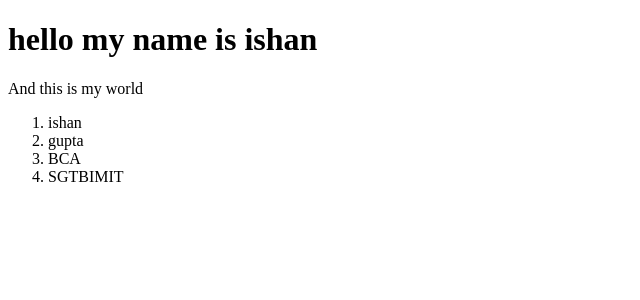
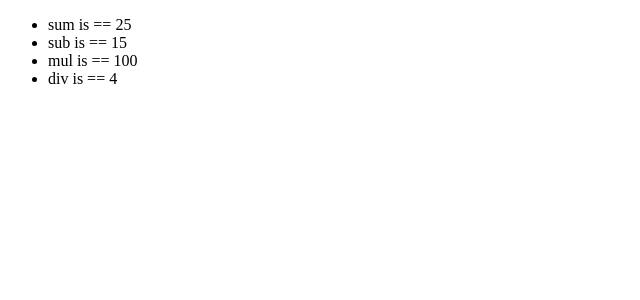
Before and after one commit to Bloodwarlord/first-web, a React (Create React App) app: page / in a window 1280 px wide. Shown: the top 300 px of the page, without its empty margins (0-640 px from the left). Built offline with nearby package versions, Linux system fonts and the light colour scheme.

Commit message:
simple calculator

```diff
--- a/src/App.js
+++ b/src/App.js
@@ -1,25 +1,17 @@
-import logo from './logo.svg';
-import './App.css';
+import React from 'react';
+import add,{sub,mul,div} from './Cal';
 
-function App() {
-  return (
-    <div className="App">
-      <header className="App-header">
-        <img src={logo} className="App-logo" alt="logo" />
-        <p>
-          Edit <code>src/App.js</code> and save to reload.
-        </p>
-        <a
-          className="App-link"
-          href="https://reactjs.org"
-          target="_blank"
-          rel="noopener noreferrer"
-        >
-          Learn React
-        </a>
-      </header>
-    </div>
-  );
+function App()
+{
+    return(
+        <>
+    <ul>
+    <li>sum is == {add(20,5)}</li>
+    <li>sub is == {sub(20,5)}</li>
+    <li>mul is == {mul(20,5)}</li>
+    <li>div is == {div(20,5)}</li>
+    </ul>
+    </>
+    )
 }
-
-export default App;
+export{App};
--- /dev/null
+++ b/src/Cal.jsx
@@ -0,0 +1,29 @@
+
+
+
+function add(a,b){
+let result =a+b;
+return result;
+}
+function sub(a,b)
+{
+  let result =a-b;
+  return result;
+}
+
+function mul(a,b)
+{
+  let result =a*b;
+  return result;
+}
+function div(a,b)
+{
+  let result =a/b;
+  return result;
+}
+
+
+
+
+export default add;
+export{sub,mul,div};
--- a/src/index.js
+++ b/src/index.js
@@ -1,14 +1,8 @@
 import React from 'react';
 import ReactDOM from 'react-dom';
-import Heading from './Heading';
-import Para from './Para';
-import List from './List';
-
+import {App} from './App'
 
 ReactDOM.render(
-    <>
-    <Heading/>
-    <Para/>
-    <List/>
-    </>,document.getElementById('root')
-)
+    <App/>
+    ,document.getElementById('root')
+);
```
